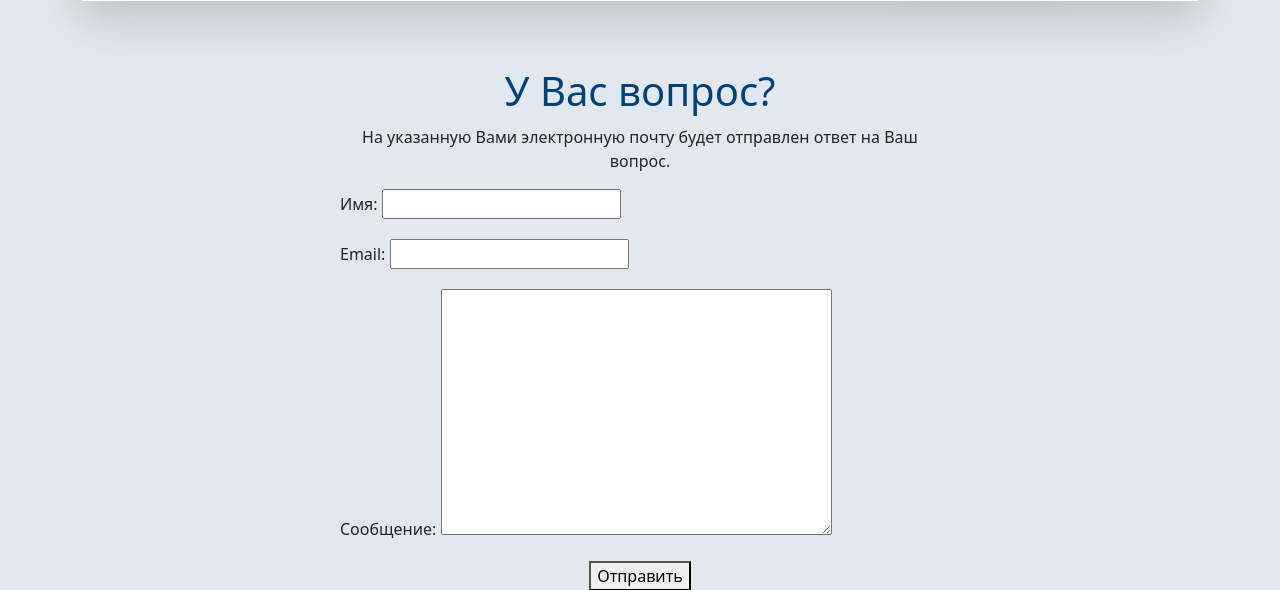
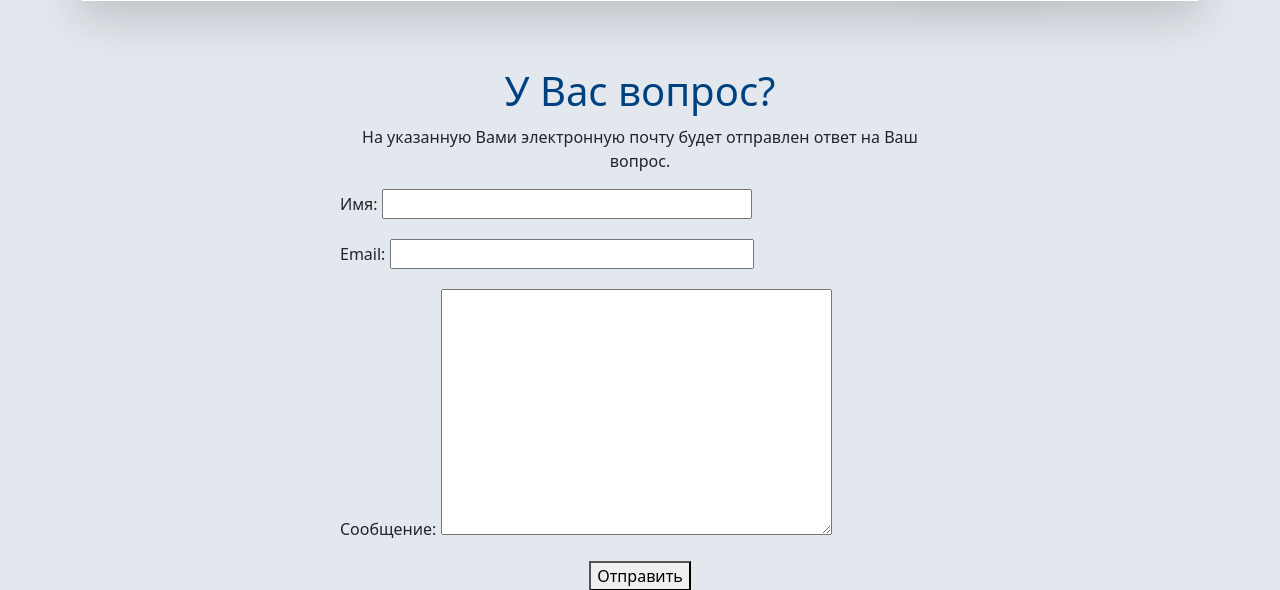
Before and after one commit to VikaDasha506/Sev_Bank, a Django app: page /user/feedback/ in a window 1280 px wide. Shown: the part 417-1007 px from the top of the page. Run offline with Django 4.2, Linux system fonts and the light colour scheme; data that the repository does not hold is empty; some libraries are stand-ins or nearby versions.

Commit message:
Выравнивание html-форм

```diff
--- a/user/templates/feedback.html
+++ b/user/templates/feedback.html
@@ -2,7 +2,18 @@
 {% load static %}
 {% block title %}Обратная связь{% endblock %}
 
-{% block head %}{% endblock %}
+{% block head %}
+<link href="https://cdn.jsdelivr.net/npm/bootstrap-icons@1.7.0/font/bootstrap-icons.css" rel="stylesheet">
+<link rel="stylesheet" href="https://cdn.jsdelivr.net/npm/bootstrap-icons@1.11.1/font/bootstrap-icons.css">
+<style>
+#id_name {
+width: 370px !important;
+}
+#id_email {
+width: 364px !important;
+}
+</style>
+{% endblock %}
 
 {% block content %}
 <div class="container" style="display: flex; justify-content: center; align-items: center; height: 70vh;">
```
Also changed, not shown: telegram_bot.py (+12 -10 lines), user/telegram_bot.py (+12 -11 lines).
